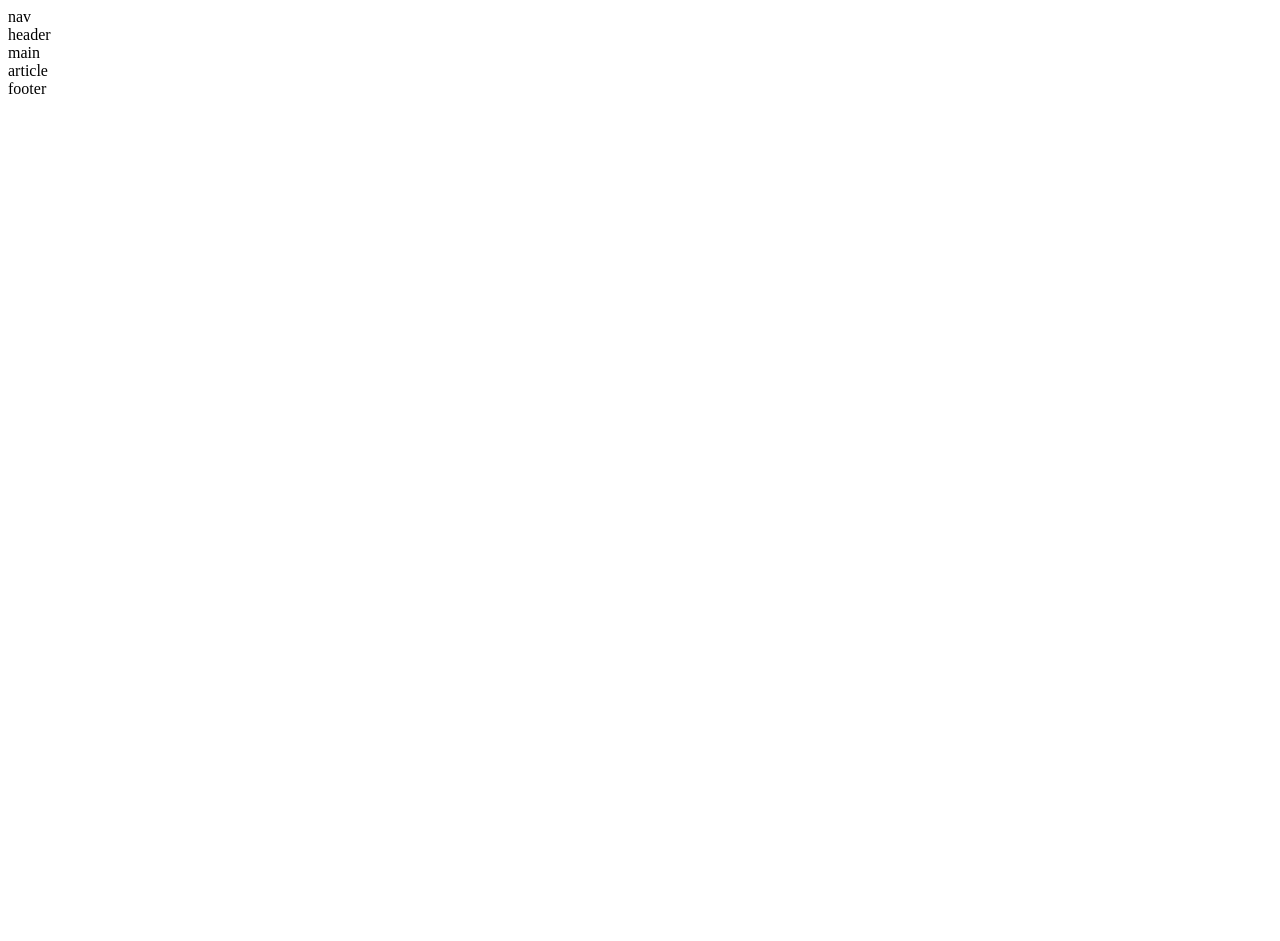
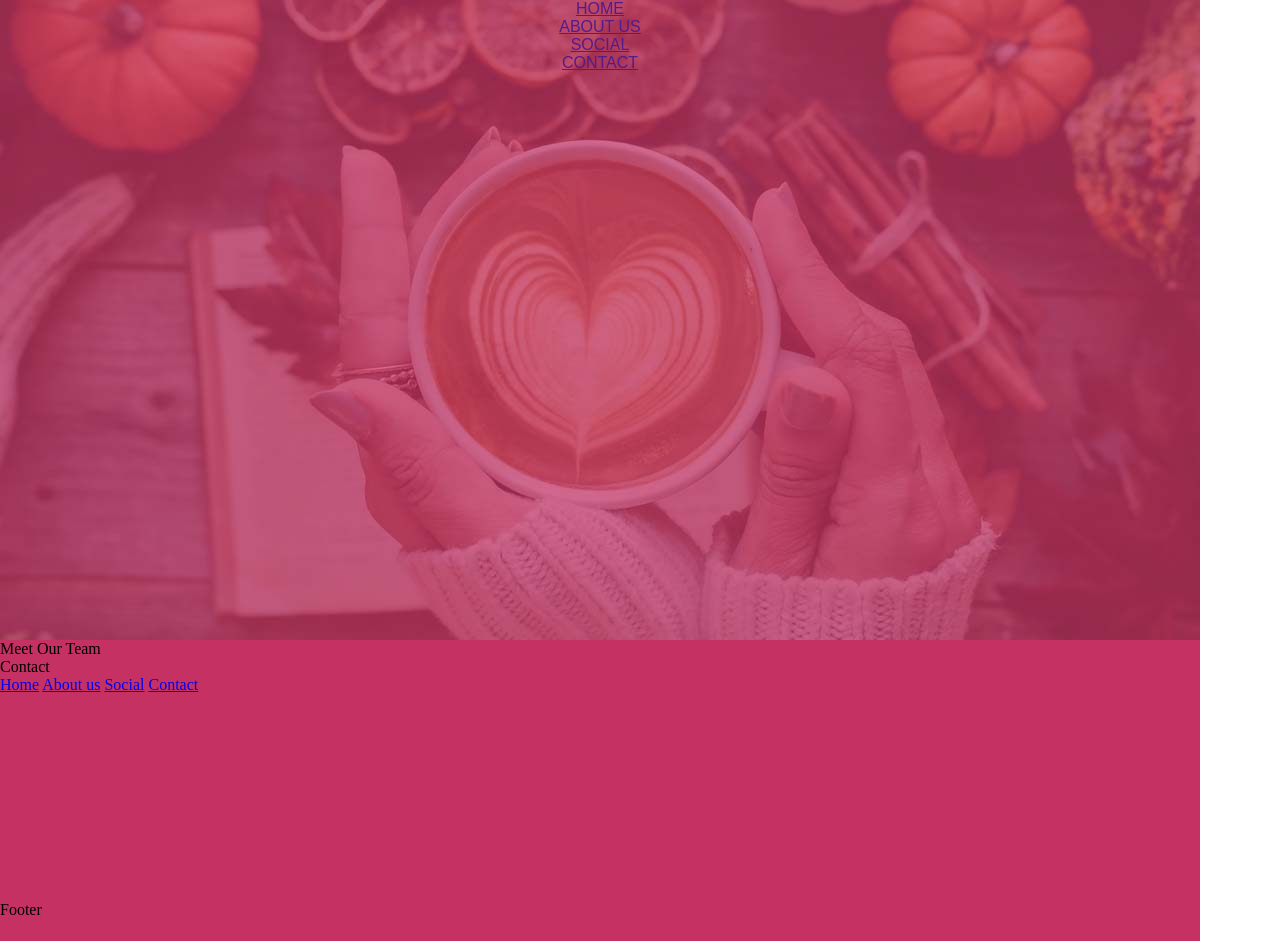
Before and after one commit to Louna-Skylander/my-first-homepage, a plain HTML site: page index.html in a window 1280 px wide. Before the commit the page ends 800 px from the top, so only its background shows below. Drawn offline with Linux system fonts and the light colour scheme.

Commit message:
basic in index and top in css

```diff
--- a/index.html
+++ b/index.html
@@ -1,5 +1,6 @@
 <!DOCTYPE html>
 <html lang="en">
+
 <head>
     <meta charset="UTF-8">
     <meta http-equiv="X-UA-Compatible" content="IE=edge">
@@ -7,23 +8,35 @@
     <title>Skylander</title>
     <link rel="stylesheet" href="style.css">
 </head>
+
 <body>
-    <div class="wrapper">
-        <nav>nav</nav>
-        <header>header</header>
-        <main>main</main>
-        <article class="big">article</article>
+    <div class="grid-container">
+        <header>
+        <nav class="top">
+            <a href="">HOME</a>
+            <a href="">ABOUT US</a>
+            <a href="">SOCIAL</a>
+            <a href="">CONTACT</a>
+        </nav>
+        </header>
+        <main>
+            <article class="main">Meet Our Team</article>
+        </main>
         <section class="gallery">
             <div class="img"></div>
             <div class="img"></div>
             <div class="img"></div>
             <div class="img"></div>
         </section>
-        <section class="contact">
-            <div class="contact-us"></div>
-            <div class="map"></div>
-        </section>
-        <footer>footer</footer>
+        <section>Contact</section>
+        <nav class="bottom">
+            <a href="#">Home</a>
+            <a href="#">About us</a>
+            <a href="#">Social</a>
+            <a href="#">Contact</a>
+        </nav>
+        <footer>Footer</footer>
     </div>
 </body>
+
 </html>
--- a/style.css
+++ b/style.css
@@ -0,0 +1,41 @@
+body {
+    margin: 0;
+    height: 100vh;
+}
+
+.grid-container {
+    max-width: 1200px;
+    width: 100%;
+    background-color: #c53163;
+    display: grid;
+    grid-template-columns: 1fr;
+    grid-template-rows: 640px auto auto auto 225px 40px;
+    grid-template-areas:
+    "top"
+    "main"
+    "gallery"
+    "contact"
+    "bottom"
+    "footer"
+    ;
+}
+
+header {
+    background-image: url(image/header.jpg);
+}
+
+.top {
+    grid-area: top;
+    display: flex;
+    flex-direction: column;
+    justify-content: space-between;
+    align-items: center;
+    font-family: sans-serif;
+    color: rgba(255,255,255,0.8);
+}
+
+.top nav {
+    display: flex;
+    justify-content: flex-end;
+    align-items: center;
+}
```
Also changed, not shown: image/header.jpg (added).
